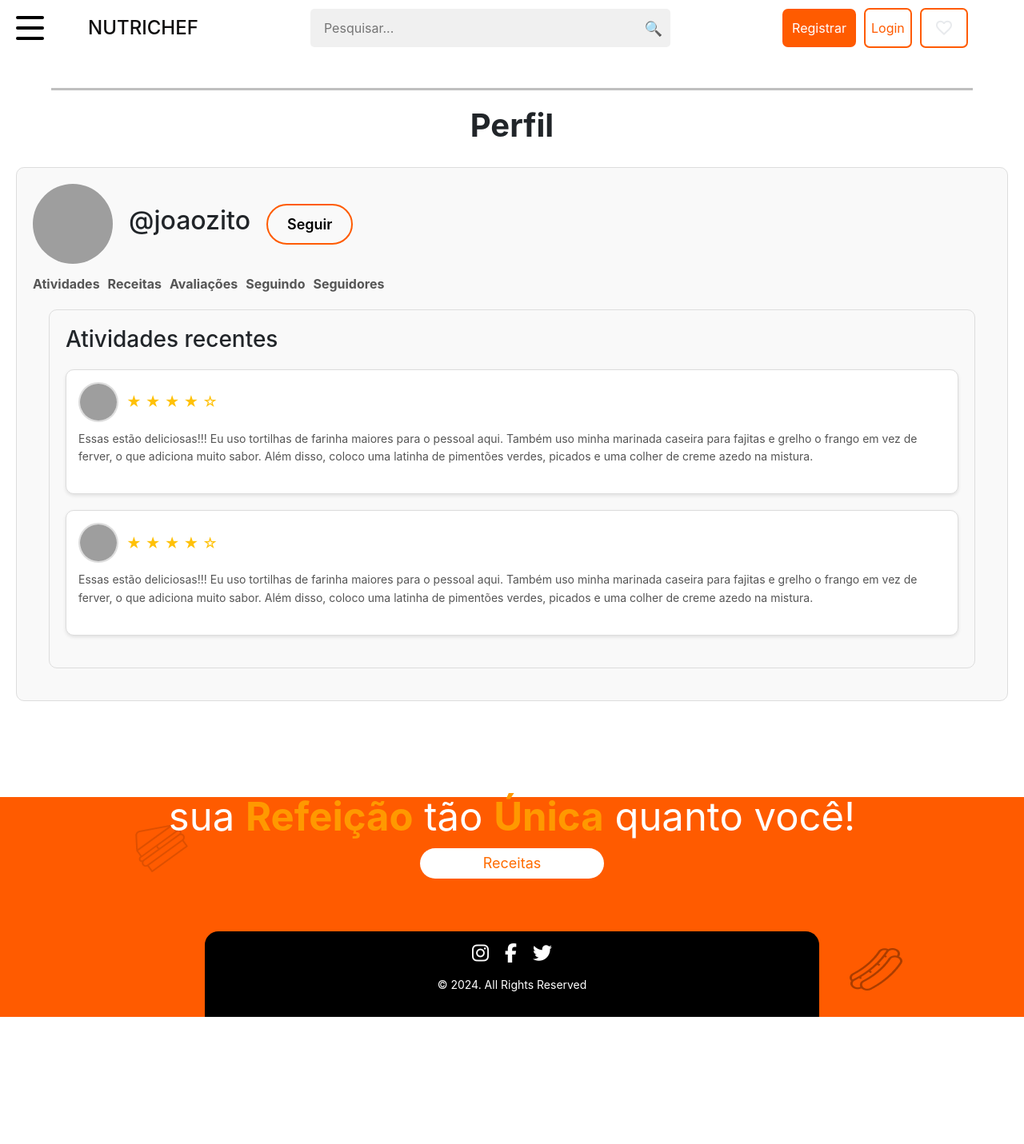
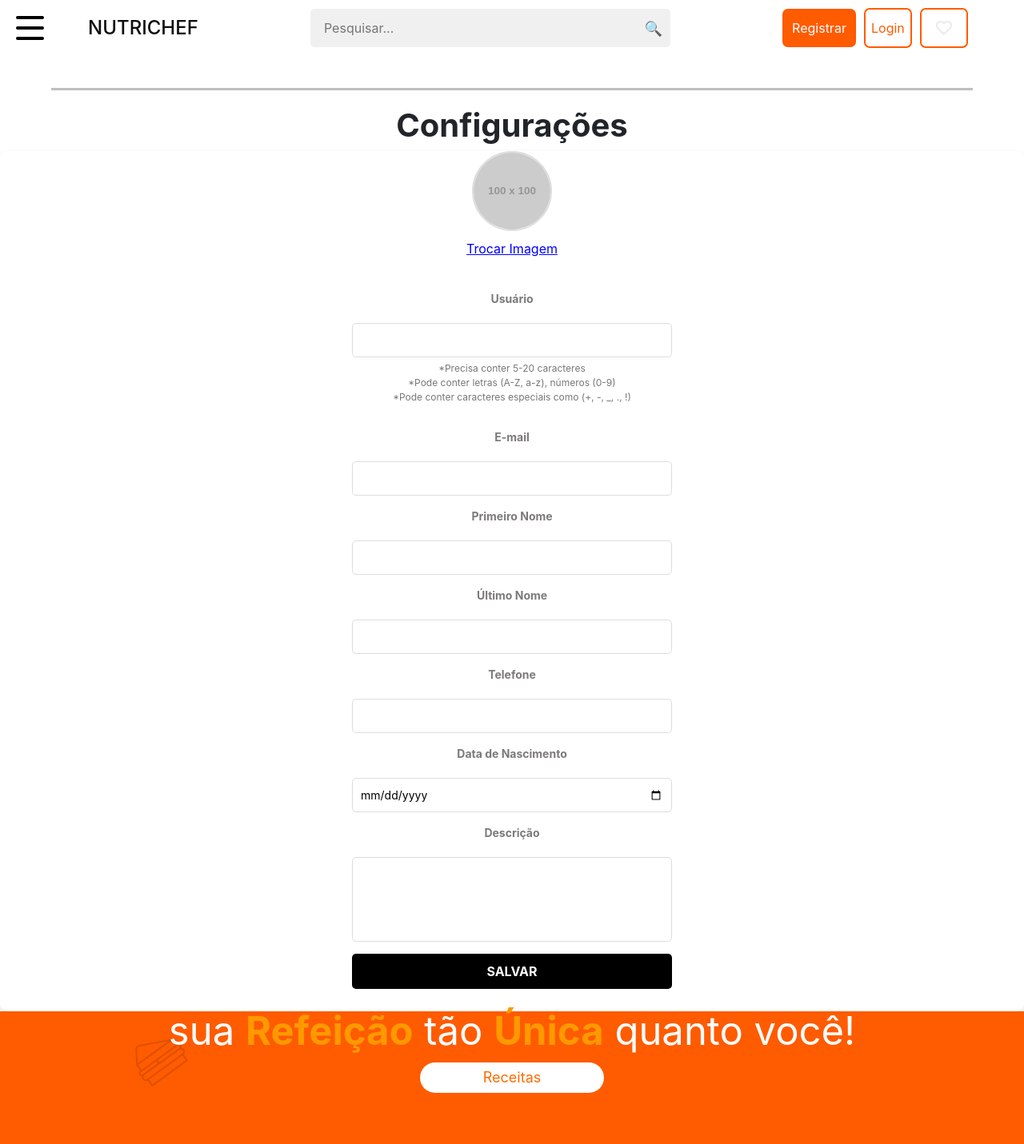
Before and after one commit to Yago04/TCC, a React (Create React App) app in the folder front-end/: page / in a window 1280 px wide. Shown: the top 1431 px of the page at 80% size. Before the commit the page ends 1272 px from the top, so only its background shows below. Built offline with nearby package versions, Linux system fonts and the light colour scheme; grey boxes are pictures that could not be loaded.

Commit message:
pagina configuracoes finalizada

```diff
--- /dev/null
+++ b/front-end/src/pages/Configuracao/Configuracao.css
@@ -0,0 +1,174 @@
+
+
+.container-configuracao-title{
+    text-align: center;
+    margin-top: 20px;
+    display: flex;
+    align-items: center;
+    flex-direction: column;
+    justify-content: center;
+    width: 100vw;
+
+}
+.container-configuracao-title h5{
+    font-size: 2.5rem;
+    font-weight: bold;
+}
+
+
+.form-container {
+    display: flex;
+    flex-direction: column;
+    align-items: center;
+    gap: 20px;
+}
+
+.profile-section {
+    text-align: center;
+    margin-bottom: 20px;
+}
+
+.profile-image {
+    width: 150px;
+    height: 150px;
+    border-radius: 50%;
+    border: 2px solid #ddd;
+    object-fit: cover;
+}
+
+.change-image {
+    display: block;
+    color: blue;
+    text-decoration: underline;
+    margin-top: 10px;
+    cursor: pointer;
+}
+
+.config-form {
+    display: flex;
+    flex-direction: column;
+    gap: 15px;
+    width: 100%;
+    max-width: 400px;
+}
+
+.config-form label {
+    font-size: 14px;
+    font-weight: bold;
+}
+
+.config-form input,
+.config-form textarea {
+    width: 100%;
+    padding: 10px;
+    border: 1px solid #ddd;
+    border-radius: 5px;
+    font-size: 14px;
+}
+
+.config-form textarea {
+    resize: none;
+}
+
+.helper-text {
+    font-size: 12px;
+    color: #777;
+    margin-top: -10px;
+    margin-bottom: 15px;
+}
+
+.save-button {
+    background-color: black;
+    color: white;
+    border: none;
+    padding: 10px 15px;
+    font-size: 16px;
+    font-weight: bold;
+    border-radius: 5px;
+    cursor: pointer;
+    margin-bottom: 28px;
+}
+
+.save-button:hover {
+    background-color: #333;
+}
+
+
+.profile-image {
+    width: 100px;
+    height: 100px;
+    border-radius: 50%;
+    object-fit: cover;
+    border: 2px solid #ddd;
+}
+
+.change-image {
+    display: block;
+    color: blue;
+    text-decoration: underline;
+    margin-top: 10px;
+    cursor: pointer;
+}
+
+.popup {
+    position: fixed;
+    top: 0;
+    left: 0;
+    width: 100%;
+    height: 100%;
+    background-color: rgba(0, 0, 0, 0.5);
+    display: flex;
+    justify-content: center;
+    align-items: center;
+    z-index: 1000;
+}
+
+.popup-content {
+    background: white;
+    padding: 20px;
+    border-radius: 10px;
+    text-align: center;
+    width: 500px;
+    box-shadow: 0 2px 10px rgba(0, 0, 0, 0.3);
+}
+
+.popup-content h4 {
+    margin-bottom: 15px;
+    font-size: 18px;
+}
+
+.popup-content input {
+    margin-top: 10px;
+    width: 100%;
+}
+
+.popup-actions {
+    display: flex;
+    justify-content: space-between;
+    margin-top: 20px;
+}
+
+.popup-button {
+    padding: 10px 15px;
+    border: none;
+    border-radius: 5px;
+    cursor: pointer;
+    font-weight: bold;
+}
+
+.popup-button:hover {
+    opacity: 0.8;
+}
+
+.success-message {
+    position: fixed;
+    bottom: 20px;
+    right: 20px;
+    background-color: #4caf50;
+    color: white;
+    padding: 10px 20px;
+    border-radius: 5px;
+    font-size: 14px;
+    box-shadow: 0 2px 5px rgba(0, 0, 0, 0.3);
+    z-index: 1000;
+}
--- /dev/null
+++ b/front-end/src/pages/Configuracao/index.js
@@ -0,0 +1,147 @@
+import React, { useState } from "react";
+import './Configuracao.css';
+import Navbar from '../../components/NavBar';
+import Footer from '../../components/Footer';
+
+const Configuracao = () => {
+    const [showPopup, setShowPopup] = useState(false); // Controle do popup
+    const [showSuccess, setShowSuccess] = useState(false); // Mensagem de sucesso
+    const [profileImage, setProfileImage] = useState(null); // Armazena a imagem selecionada
+
+    const handleImageChange = (event) => {
+        const file = event.target.files[0];
+        if (file) {
+            const imageUrl = URL.createObjectURL(file); // Cria uma URL para a imagem selecionada
+            setProfileImage(imageUrl); // Atualiza a imagem de perfil
+            setShowPopup(false); // Fecha o popup
+            setShowSuccess(true); // Mostra mensagem de sucesso
+            setTimeout(() => setShowSuccess(false), 3000); // Oculta a mensagem após 3 segundos
+        }
+    };
+
+    return (
+        <div>
+            <div>
+                <Navbar />
+            </div>
+            <div className="container-configuracao-title">
+                <hr className="custom-line" />
+                <h5>Configurações</h5>
+            </div>
+            <div className="container-configuracao">
+
+                <div className="form-container">
+                    <div className="profile-section">
+                        <img
+                            src={profileImage || "https://via.placeholder.com/100"}
+                            alt="Avatar"
+                            className="profile-image"
+                        />
+                        <a
+                            href="#"
+                            className="change-image"
+                            onClick={() => setShowPopup(true)} // Exibe o popup
+                        >
+                            Trocar Imagem
+                        </a>
+                    </div>
+                    <form className="config-form">
+                        <label htmlFor="username">Usuário</label>
+                        <input
+                            type="text"
+                            id="username"
+                            required
+                        />
+                        <p className="helper-text">
+                            *Precisa conter 5-20 caracteres<br />
+                            *Pode conter letras (A-Z, a-z), números (0-9)<br />
+                            *Pode conter caracteres especiais como (+, -, _, ., !)
+                        </p>
+
+                        <label htmlFor="email">E-mail</label>
+                        <input
+                            type="email"
+                            id="email"
+                            required
+                        />
+
+                        <label htmlFor="firstName">Primeiro Nome</label>
+                        <input
+                            type="text"
+                            id="firstName"
+
+                            required
+                        />
+
+                        <label htmlFor="lastName">Último Nome</label>
+                        <input
+                            type="text"
+                            id="lastName"
+
+                            required
+                        />
+
+                        <label htmlFor="phone">Telefone</label>
+                        <input
+                            type="text"
+                            id="phone"
+
+                            required
+                        />
+
+                        <label htmlFor="birthDate">Data de Nascimento</label>
+                        <input
+                            type="date"
+                            id="birthDate"
+
+                            required
+                        />
+
+                        <label htmlFor="description">Descrição</label>
+                        <textarea
+                            id="description"
+                            rows="4"
+                        />
+
+                        <button type="submit" className="save-button">SALVAR</button>
+                    </form>
+                </div>
+            </div>
+
+            {/* Popup para alterar a imagem */}
+            {showPopup && (
+                <div className="popup">
+                    <div className="popup-content">
+                        <h4>Alterar Imagem</h4>
+                        <input
+                            type="file"
+                            accept="image/*"
+                            onChange={handleImageChange} // Atualiza a imagem no estado
+                        />
+                        <div className="popup-actions">
+                            <button
+                                className="popup-button"
+                                onClick={() => setShowPopup(false)}
+                            >
+                                Cancelar
+                            </button>
+                        </div>
+                    </div>
+                </div>
+            )}
+
+            {/* Mensagem de sucesso */}
+            {showSuccess && (
+                <div className="success-message">
+                    Alteração realizada com sucesso!
+                </div>
+            )}
+
+            <div>
+                <Footer />
+            </div>
+        </div>
+    );
+};
+
+export default Configuracao;
--- a/front-end/src/routes/routes.js
+++ b/front-end/src/routes/routes.js
@@ -18,7 +18,7 @@ import Parceiros from "../components/Parceiros";
 import Navbar from "../components/NavBar";
 import ResultadoPesquisa from "../pages/Categoria";
 import Categoria from "../pages/RegistrarReceita";
-import Menu from "../pages/Menu/app";
+import Menu from "../pages/Configuracao";
 
 
 
```
